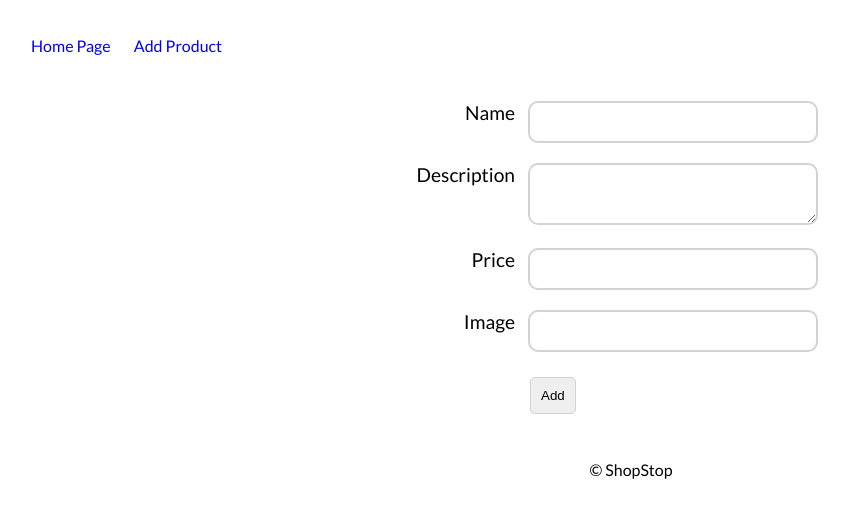
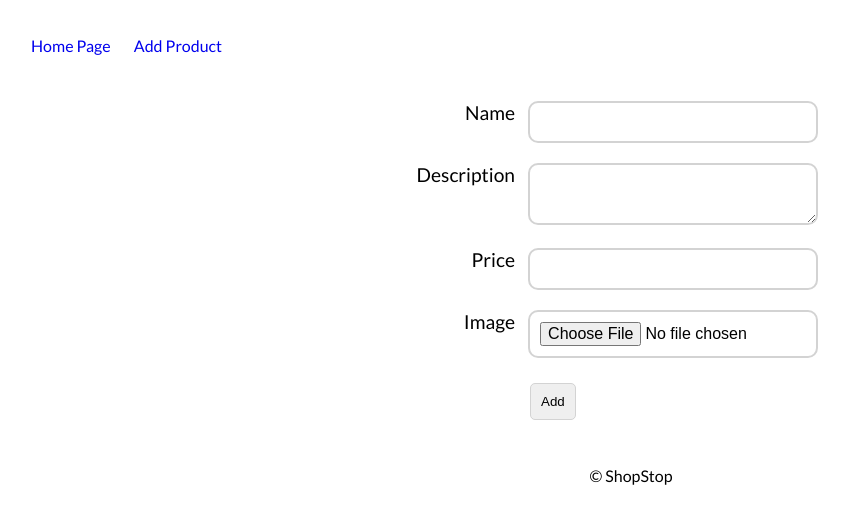
Before and after one commit to pkindalov/ExpressJSFundamentals, a website: page views/products/add.html in a window 1280 px wide. Shown: the whole page, without its empty margins (9-858 px from the left). Drawn offline with Linux system fonts and the light colour scheme.

Commit message:
change input type from text to fille. Add to form tag enctype

```diff
--- a/views/products/add.html
+++ b/views/products/add.html
@@ -19,7 +19,7 @@
     </nav>
   </header>
   <main>
-    <form class="form center-form" method="post">
+    <form class="form center-form" method="post" enctype="multipart/form-data">
       <div class="form-group">
         <label for="name">Name</label>
         <input id="name" name="name" type="text" class="input-field" />
@@ -39,7 +39,7 @@
 
       <div class="form-group">
         <label for="image">Image</label>
-        <input id="image" name="image" type="text" class="input-field" />
+        <input id="image" name="image" type="file" class="input-field" accept="image/x-png,image/jpg,image/jpeg" />
       </div>
 
       <div class="form-group">
```
